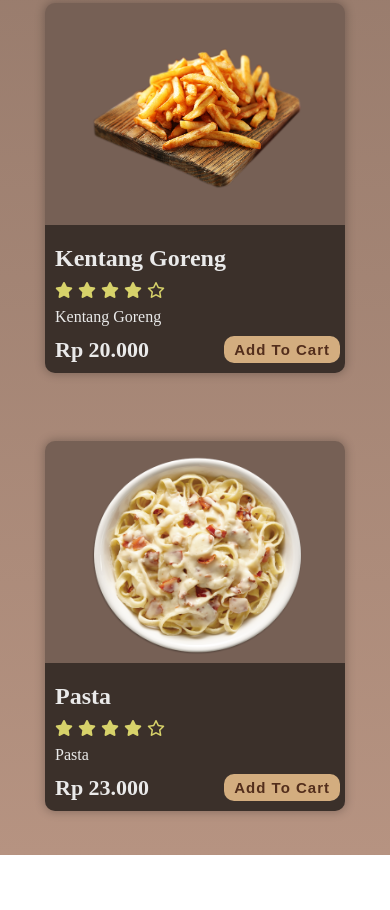
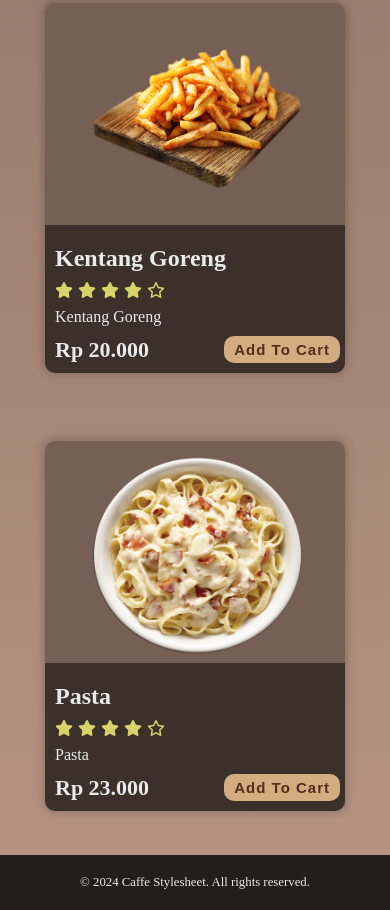
Before and after one commit to pradityaadit/CaffeStyleSheet, a plain HTML site: page menu.html in a window 390 px wide. Shown: the part 2918-3828 px from the top of the page. Before the commit the page ends 3773 px from the top, so only its background shows below. Drawn offline with nearby package versions, Linux system fonts and the light colour scheme; a web font is replaced by a local one.

Commit message:
addFooterInMenu

```diff
--- a/menu.html
+++ b/menu.html
@@ -87,6 +87,15 @@
           border-radius: 50%;
           font-size: 12px;
           cursor: pointer;
+        }
+
+        footer {
+          display: flex;
+          justify-content: center;
+          background-color: #251d1a;
+          padding: 20px;
+          color: #eaeaea;
+          font-size: 0.8rem;
         }
       }
     </style>
@@ -367,6 +376,12 @@
       </div>
     </section>
 
+    <footer>
+      <div>
+        <p>&copy; 2024 Caffe Stylesheet. All rights reserved.</p>
+      </div>
+    </footer>
+
     <button class="reset-cart-btn">Reset Cart</button>
 
     <script src="https://code.jquery.com/jquery-3.6.0.min.js"></script>
```
